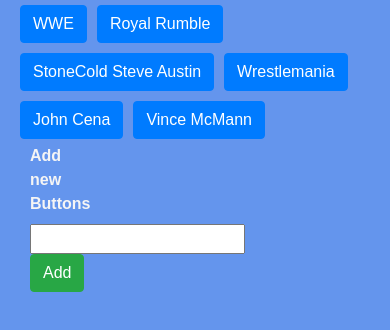
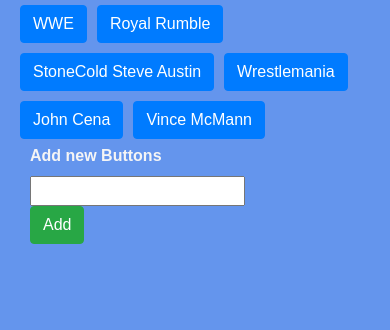
Before and after one commit to Hernavch/GifTastic, a plain HTML site: page index.html in a window 390 px wide. Drawn offline with nearby package versions, Linux system fonts and the light colour scheme.

Commit message:
Responsive

```diff
--- a/css/style.css
+++ b/css/style.css
@@ -20,6 +20,7 @@ body{
 p{
     margin:2px;
 }
+label { display: block; width: 200px; }
 .img-gif{
     max-width:250px;
     max-height: 250px;
@@ -36,5 +37,6 @@ p{
     }
     label{
         text-align: inherit;
+        width:200px;
     }
 }
```
Also changed, not shown: index.html (+1 -0 lines).
